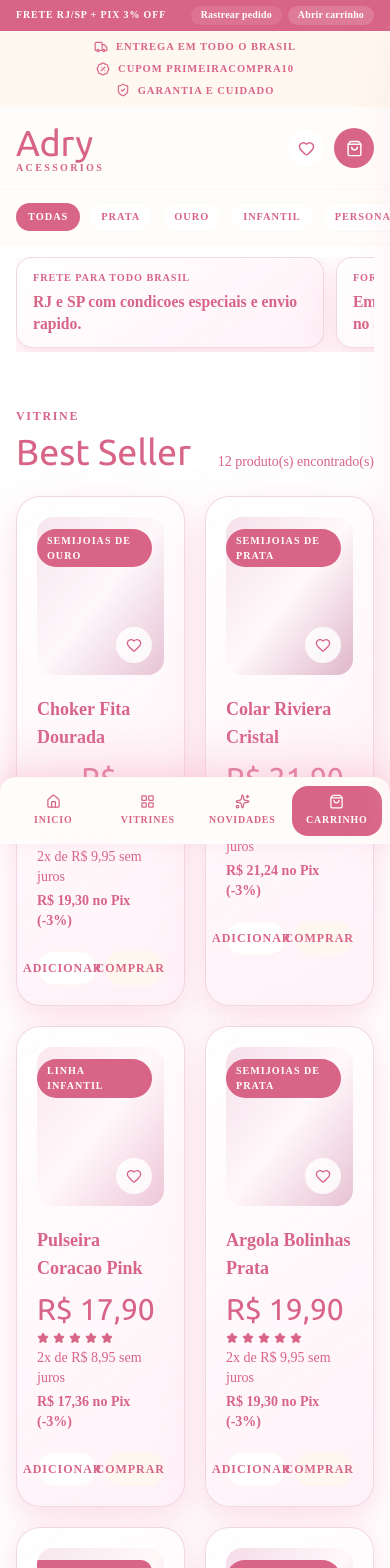
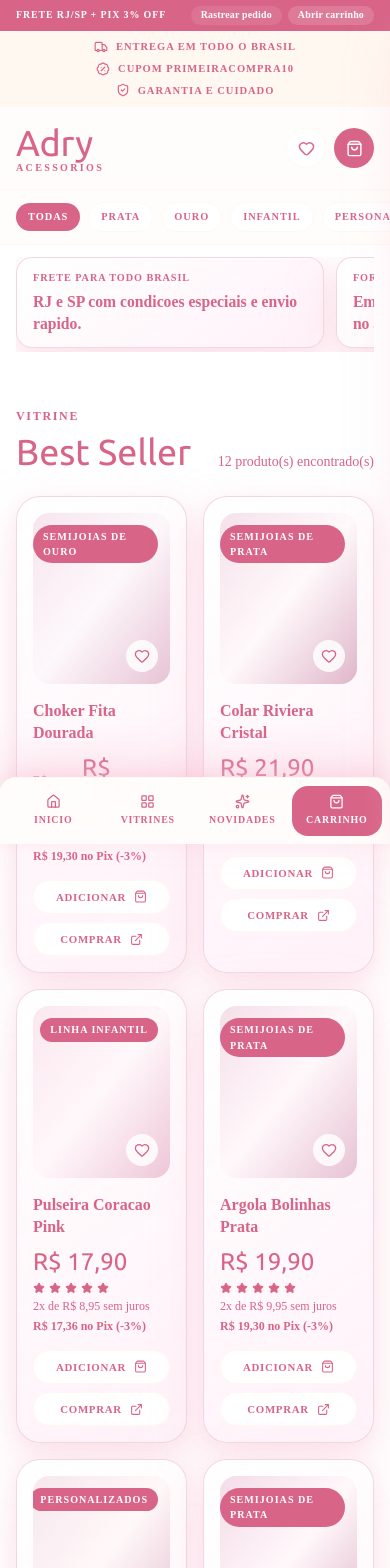
Before and after one commit to Iurexz/Loja-online-acessorios, a React (Vite) app: page / in a window 390 px wide. Shown: the top 1568 px of the page. Built offline with nearby package versions, Linux system fonts and the light colour scheme; a web font is replaced by a local one.

Commit message:
Ajuste mobile

```diff
--- a/src/App.tsx
+++ b/src/App.tsx
@@ -292,9 +292,9 @@ function ProductCard({
   onAddToCart,
 }: ProductCardProps) {
   return (
-    <article className="glass hover-lift animate-rise rounded-3xl p-5">
+    <article className="glass hover-lift animate-rise rounded-3xl p-4 sm:p-5">
       <div
-        className={`relative mb-5 aspect-[4/5] overflow-hidden rounded-2xl bg-gradient-to-br ${product.tone} p-4`}
+        className={`relative mb-4 aspect-[4/5] overflow-hidden rounded-2xl bg-gradient-to-br ${product.tone} p-3 sm:mb-5 sm:p-4`}
       >
         <p className="absolute left-3 top-3 rounded-full bg-white/85 px-2.5 py-1 text-[0.63rem] font-bold uppercase tracking-[0.1em] text-[var(--brand-deep)]">
           {product.badge}
@@ -306,7 +306,7 @@ function ProductCard({
         <button
           type="button"
           onClick={() => onToggleFavorite(product)}
-          className={`absolute bottom-3 right-3 grid h-9 w-9 place-items-center rounded-full transition ${
+          className={`absolute bottom-3 right-3 grid h-8 w-8 place-items-center rounded-full transition sm:h-9 sm:w-9 ${
             isFavorite
               ? 'bg-[var(--brand-deep)] text-white'
               : 'bg-white/85 text-[var(--brand-deep)]'
@@ -317,13 +317,19 @@ function ProductCard({
         </button>
       </div>
 
-      <h3 className="text-lg font-semibold text-[var(--ink)]">{product.name}</h3>
+      <h3 className="text-base font-semibold leading-snug text-[var(--ink)] sm:text-lg">
+        {product.name}
+      </h3>
 
       <div className="mt-3 flex items-end gap-2">
         {product.oldPrice ? (
-          <span className="text-sm text-[var(--muted)] line-through">{product.oldPrice}</span>
+          <span className="text-xs text-[var(--muted)] line-through sm:text-sm">
+            {product.oldPrice}
+          </span>
         ) : null}
-        <span className="font-heading text-3xl leading-none text-[var(--ink)]">{product.price}</span>
+        <span className="font-heading text-2xl leading-none text-[var(--ink)] sm:text-3xl">
+          {product.price}
+        </span>
       </div>
 
       <div className="mt-2 flex items-center gap-1 text-[var(--brand)]">
@@ -332,14 +338,14 @@ function ProductCard({
         ))}
       </div>
 
-      <p className="mt-1 text-sm text-[var(--muted)]">{product.installment}</p>
-      <p className="mt-1 text-sm font-semibold text-[var(--brand-deep)]">{product.pix}</p>
-
-      <div className="mt-5 grid grid-cols-2 gap-2">
+      <p className="mt-1 text-xs text-[var(--muted)] sm:text-sm">{product.installment}</p>
+      <p className="mt-1 text-xs font-semibold text-[var(--brand-deep)] sm:text-sm">{product.pix}</p>
+
+      <div className="mt-4 grid gap-2 sm:mt-5 sm:grid-cols-2">
         <button
           type="button"
           onClick={() => onAddToCart(product)}
-          className="inline-flex items-center justify-center gap-2 rounded-full border border-[var(--line)] bg-white px-4 py-2 text-xs font-bold uppercase tracking-[0.08em] text-[var(--ink)] transition hover:bg-[var(--ink)] hover:text-white"
+          className="inline-flex items-center justify-center gap-2 rounded-full border border-[var(--line)] bg-white px-3 py-2 text-[0.68rem] font-bold uppercase tracking-[0.06em] text-[var(--ink)] transition hover:bg-[var(--ink)] hover:text-white sm:px-4 sm:text-xs sm:tracking-[0.08em]"
         >
           ADICIONAR <ShoppingBag size={13} />
         </button>
@@ -347,7 +353,7 @@ function ProductCard({
           href={productWhatsAppLink(product)}
           target="_blank"
           rel="noreferrer"
-          className="inline-flex items-center justify-center gap-2 rounded-full border border-[var(--line)] bg-[var(--brand-soft)] px-4 py-2 text-xs font-bold uppercase tracking-[0.08em] text-[var(--brand-deep)] transition hover:brightness-95"
+          className="inline-flex items-center justify-center gap-2 rounded-full border border-[var(--line)] bg-white px-3 py-2 text-[0.68rem] font-bold uppercase tracking-[0.06em] text-[var(--brand-deep)] transition hover:bg-[var(--brand-deep)] hover:text-white sm:px-4 sm:text-xs sm:tracking-[0.08em]"
         >
           COMPRAR <ExternalLink size={13} />
         </a>
@@ -753,7 +759,7 @@ function App() {
     }
 
     return (
-      <div className="grid grid-cols-2 gap-5 sm:grid-cols-2 lg:grid-cols-3">
+      <div className="grid grid-cols-2 gap-4 sm:gap-5 sm:grid-cols-2 lg:grid-cols-3">
         {items.map((product) => (
           <ProductCard
             key={product.id}
```
